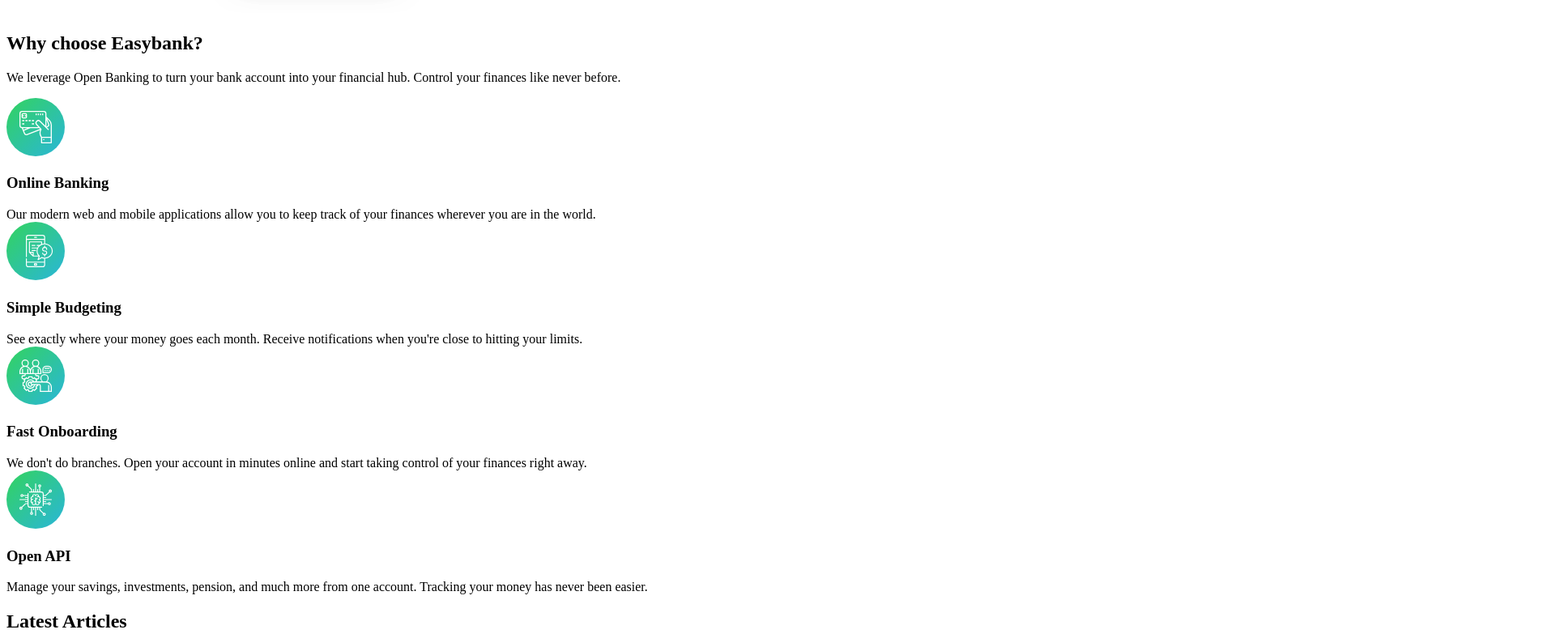
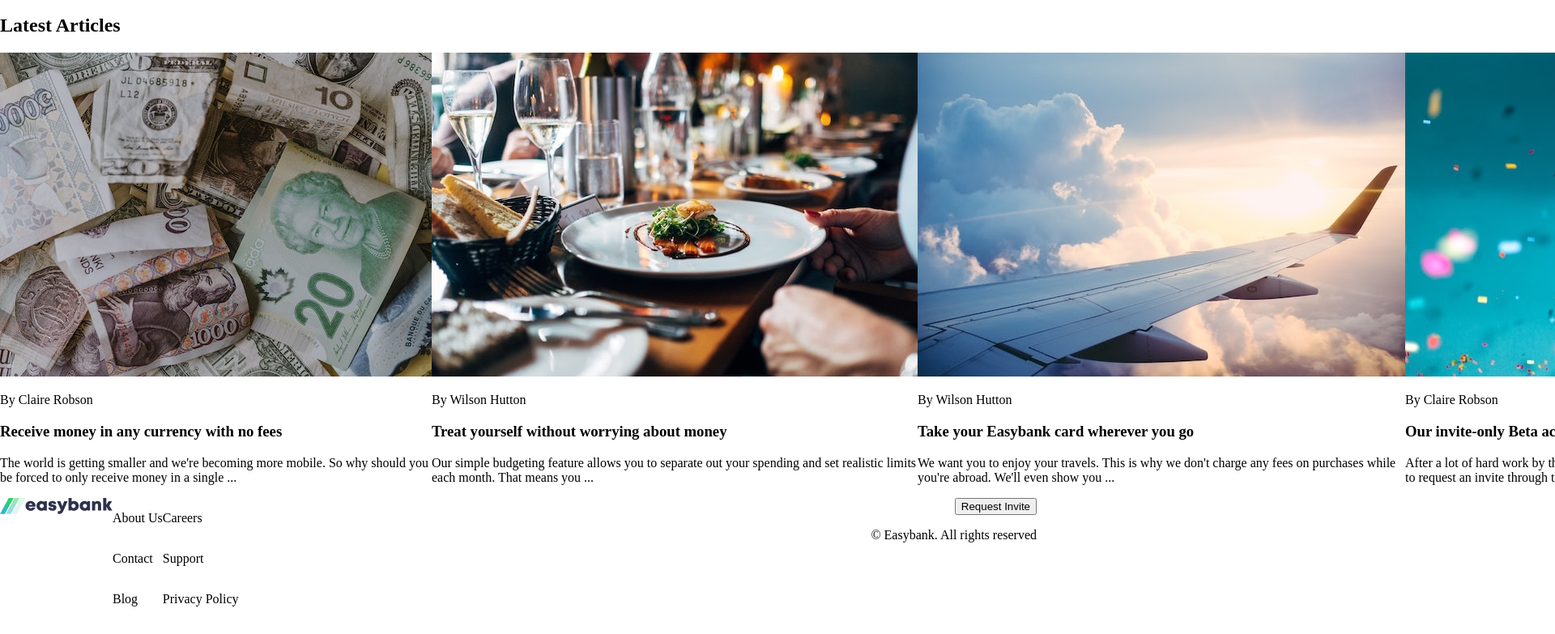
Before and after one commit to VasuBeachoo/easybank-landing-page, a JavaScript app: page / in a window 1280 px wide. Shown: the part 1297-2080 px from the top of the page at 81% size, 1920 px wide, since content can reach past the window. Built offline with nearby package versions, Linux system fonts and the light colour scheme.

Commit message:
Style landing page desktop layout

```diff
--- a/src/App.js
+++ b/src/App.js
@@ -1,11 +1,20 @@
 import styled from "styled-components";
+import GlobalStyle from "./GlobalStyle";
 import LandingPage from "./components/landing/LandingPage";
 
-const AppBox = styled.div``;
+const AppBox = styled.div`
+  display: flex;
+  flex-direction: row;
+  justify-content: center;
+  align-items: center;
+  width: 100%;
+  min-height: 100vh;
+`;
 
 const App = () => {
   return (
     <AppBox>
+      <GlobalStyle />
       <LandingPage />
     </AppBox>
   );
--- /dev/null
+++ b/src/GlobalStyle.js
@@ -0,0 +1,19 @@
+import { createGlobalStyle, css } from "styled-components";
+
+const styled = { createGlobalStyle };
+
+const GlobalStyle = styled.createGlobalStyle`
+  * {
+    box-sizing: border-box;
+  }
+
+  body {
+    margin: 0;
+  }
+`;
+
+export const mixinSection = css`
+  width: 100%;
+`;
+
+export default GlobalStyle;
--- a/src/components/Footer.js
+++ b/src/components/Footer.js
@@ -6,24 +6,53 @@ import iconYouTube from "../assets/icon-youtube.svg";
 import iconTwitter from "../assets/icon-twitter.svg";
 import iconPinterest from "../assets/icon-pinterest.svg";
 import iconInstagram from "../assets/icon-instagram.svg";
+import { mixinSection } from "../GlobalStyle";
 
 export const Copyright = styled.p``;
 
-export const CopyrightColumn = styled.div``;
+export const CopyrightColumn = styled.div`
+  display: flex;
+  flex-direction: column;
+  justify-content: center;
+  align-items: flex-end;
+  margin-left: auto;
+`;
 
-export const FooterLink = styled.p``;
+export const FooterLink = styled.p`
+  grid-area: auto / auto / span 1 / span 1;
+`;
 
-export const FooterLinks = styled.div``;
+export const FooterLinks = styled.div`
+  display: grid;
+  grid-template: repeat(3, 1fr) / auto;
+  grid-auto-flow: column;
+`;
 
 export const FooterSocialMediaIcon = styled.img``;
 
-export const FooterSocialMediaIcons = styled.div``;
+export const FooterSocialMediaIcons = styled.div`
+  display: flex;
+  flex-direction: row;
+  justify-content: center;
+  align-items: center;
+`;
 
 export const FooterLogo = styled.img``;
 
-export const FooterLogoColumn = styled.div``;
+export const FooterLogoColumn = styled.div`
+  display: flex;
+  flex-direction: column;
+  justify-content: space-between;
+  align-items: center;
+`;
 
-export const FooterBox = styled.footer``;
+export const FooterBox = styled.footer`
+  ${mixinSection}
+  display: flex;
+  flex-direction: row;
+  justify-content: flex-start;
+  align-items: flex-start;
+`;
 
 const Footer = ({ className }) => {
   const socialMediaIcons = [
--- a/src/components/Header.js
+++ b/src/components/Header.js
@@ -1,14 +1,26 @@
 import styled from "styled-components";
 import { RequestInviteBtn } from "./Buttons";
 import logo from "../assets/logo.svg";
+import { mixinSection } from "../GlobalStyle";
 
 export const HeaderLink = styled.p``;
 
-export const Links = styled.div``;
+export const Links = styled.div`
+  display: flex;
+  flex-direction: row;
+  justify-content: center;
+  align-items: center;
+`;
 
 export const HeaderLogo = styled.img``;
 
-export const HeaderBox = styled.header``;
+export const HeaderBox = styled.header`
+  ${mixinSection}
+  display: flex;
+  flex-direction: row;
+  justify-content: space-between;
+  align-items: center;
+`;
 
 const Header = ({ className }) => {
   const headerLinks = ["Home", "About", "Contact", "Blog", "Careers"];
--- a/src/components/landing/Articles.js
+++ b/src/components/landing/Articles.js
@@ -4,12 +4,24 @@ import imgCurrency from "../../assets/image-currency.jpg";
 import imgRestaurant from "../../assets/image-restaurant.jpg";
 import imgPlane from "../../assets/image-plane.jpg";
 import imgConfetti from "../../assets/image-confetti.jpg";
+import { mixinSection } from "../../GlobalStyle";
 
-export const ArticleBlocks = styled.div``;
+export const ArticleBlocks = styled.div`
+  display: flex;
+  flex-direction: row;
+  justify-content: flex-start;
+  align-items: flex-start;
+`;
 
 export const ArticlesHeading = styled.h2``;
 
-export const ArticlesBox = styled.div``;
+export const ArticlesBox = styled.div`
+  ${mixinSection}
+  display: flex;
+  flex-direction: column;
+  justify-content: flex-start;
+  align-items: flex-start;
+`;
 
 const Articles = ({ className }) => {
   const articleBlocks = [
--- a/src/components/landing/Features.js
+++ b/src/components/landing/Features.js
@@ -4,14 +4,26 @@ import iconOnline from "../../assets/icon-online.svg";
 import iconBudgeting from "../../assets/icon-budgeting.svg";
 import iconOnboarding from "../../assets/icon-onboarding.svg";
 import iconApi from "../../assets/icon-api.svg";
+import { mixinSection } from "../../GlobalStyle";
 
-export const FeatureBlocks = styled.div``;
+export const FeatureBlocks = styled.div`
+  display: flex;
+  flex-direction: row;
+  justify-content: flex-start;
+  align-items: flex-start;
+`;
 
 export const FeaturesParagraph = styled.p``;
 
 export const FeaturesHeading = styled.h2``;
 
-export const FeaturesBox = styled.div``;
+export const FeaturesBox = styled.div`
+  ${mixinSection}
+  display: flex;
+  flex-direction: column;
+  justify-content: flex-start;
+  align-items: flex-start;
+`;
 
 const Features = ({ className }) => {
   const featureBlocks = [
--- a/src/components/landing/Intro.js
+++ b/src/components/landing/Intro.js
@@ -1,18 +1,35 @@
 import styled from "styled-components";
 import { RequestInviteBtn } from "../Buttons";
 import introImg from "../../assets/image-mockups.png";
+import { mixinSection } from "../../GlobalStyle";
 
 export const IntroImg = styled.img``;
 
-export const IntroImgBox = styled.div``;
+export const IntroImgBox = styled.div`
+  display: flex;
+  flex-direction: row;
+  justify-content: center;
+  align-items: center;
+`;
 
 export const IntroParagraph = styled.p``;
 
 export const IntroHeading = styled.h1``;
 
-export const IntroTextBox = styled.div``;
+export const IntroTextBox = styled.div`
+  display: flex;
+  flex-direction: column;
+  justify-content: flex-start;
+  align-items: flex-start;
+`;
 
-export const IntroBox = styled.div``;
+export const IntroBox = styled.div`
+  ${mixinSection}
+  display: flex;
+  flex-direction: row;
+  justify-content: center;
+  align-items: center;
+`;
 
 const Intro = ({ className }) => {
   return (
--- a/src/components/landing/LandingPage.js
+++ b/src/components/landing/LandingPage.js
@@ -5,7 +5,13 @@ import Features from "./Features";
 import Articles from "./Articles";
 import Footer from "../Footer";
 
-export const LandingPageBox = styled.div``;
+export const LandingPageBox = styled.div`
+  display: flex;
+  flex-direction: column;
+  justify-content: flex-start;
+  align-items: center;
+  width: 100%;
+`;
 
 const LandingPage = ({ className }) => {
   return (
```
